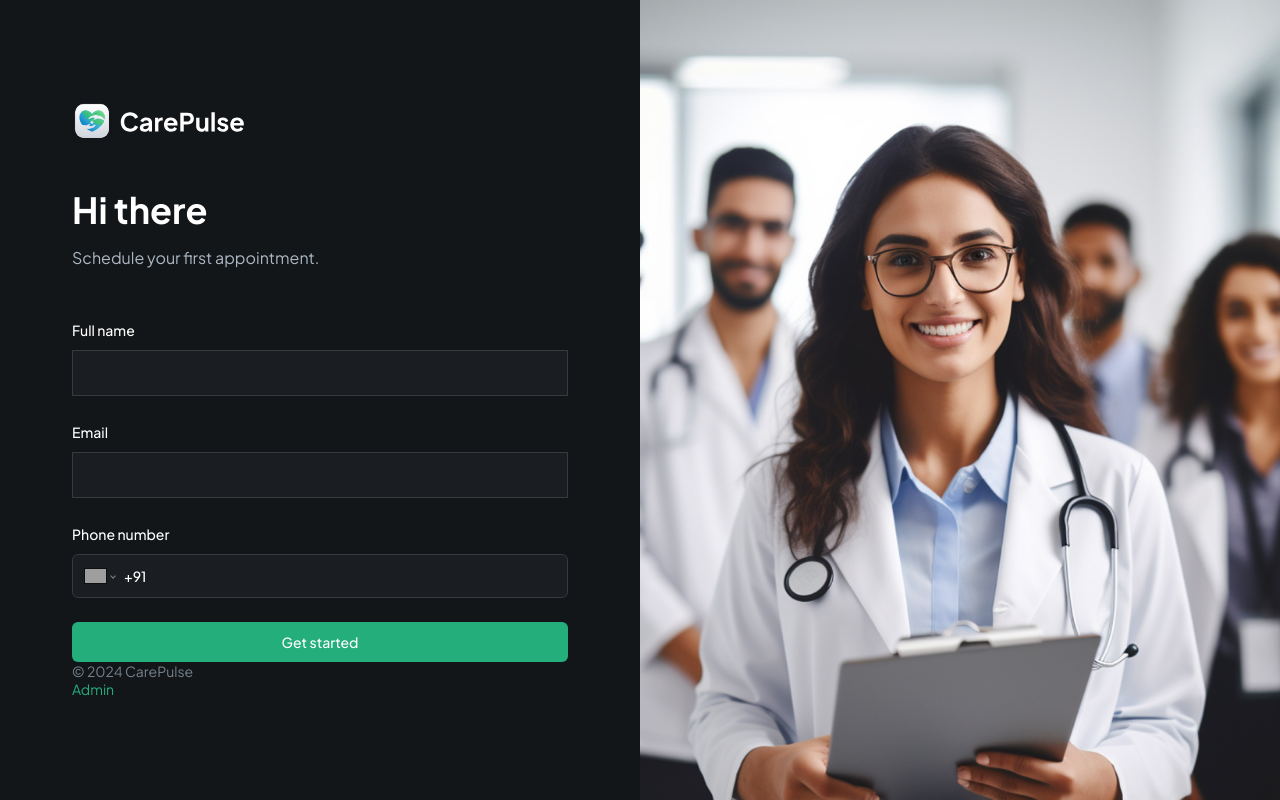
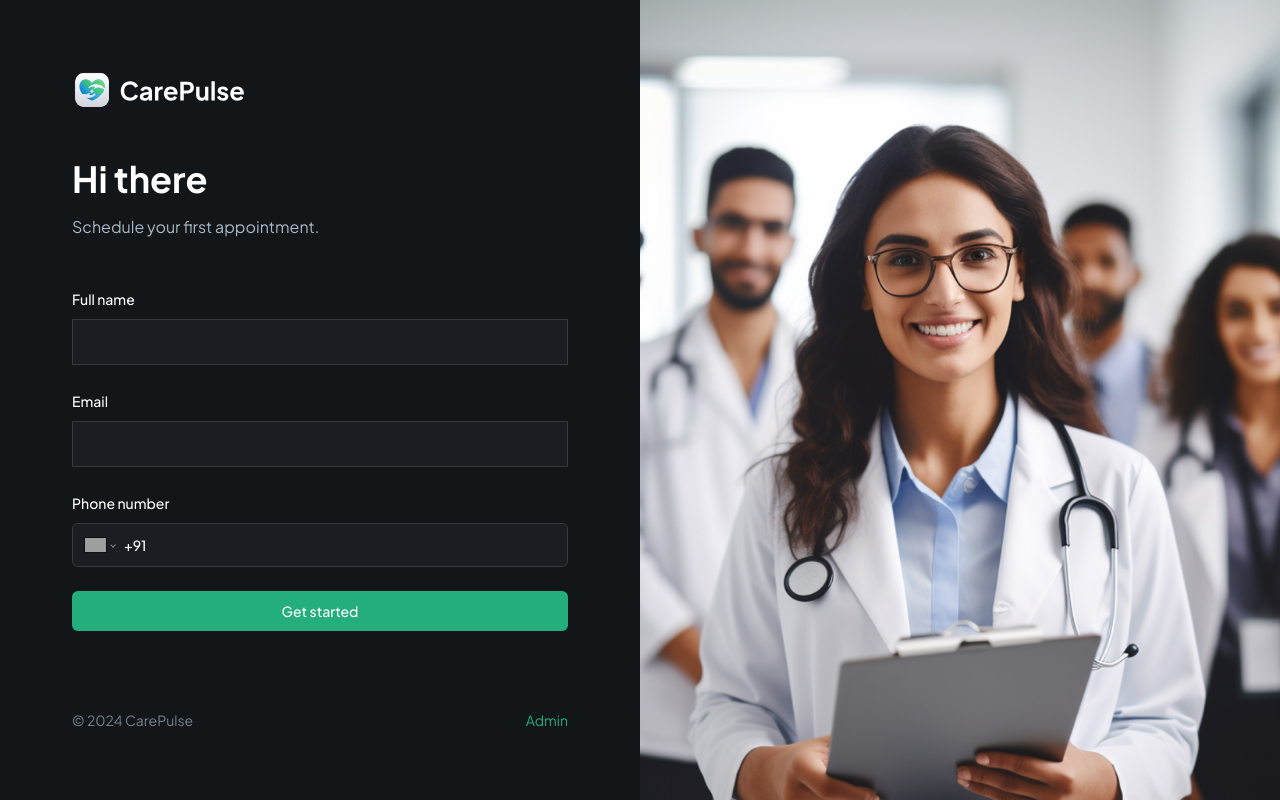
Before and after one commit to Aayushi-Agrwal/MediSync, a Next.js app: page / in a window 1280 px wide. Built offline with nearby package versions, Linux system fonts and the light colour scheme; no server answers; grey boxes are pictures that could not be loaded.

Commit message:
fix: design layout in page

```diff
--- a/app/page.tsx
+++ b/app/page.tsx
@@ -19,7 +19,7 @@ export default function Home() {
 
           <PatientForm />
 
-          <div className="text-14-regular">
+          <div className="text-14-regular mt-20 flex justify-between">
             <p className="justify-items-end text-dark-600 xl:text-left">
               © 2024 CarePulse
             </p>
```
